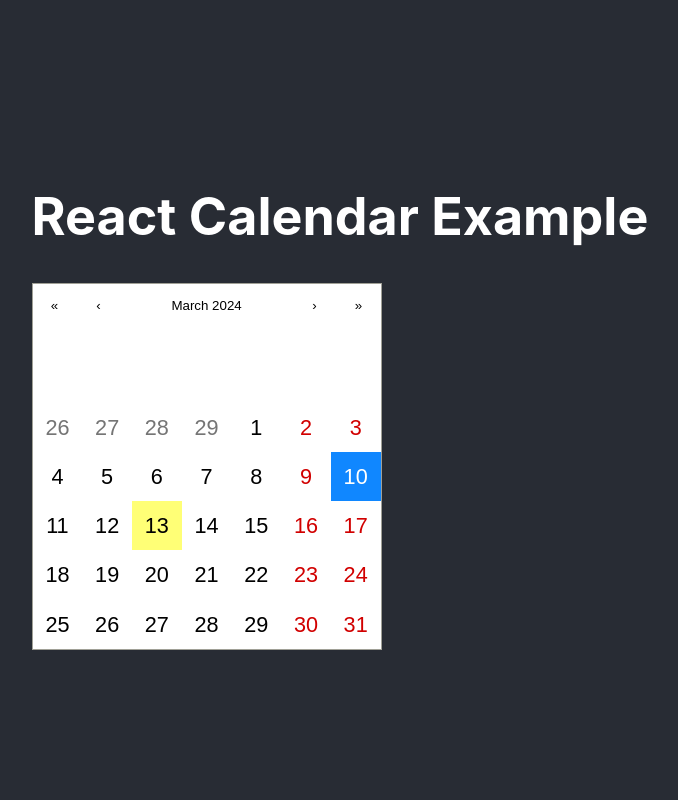
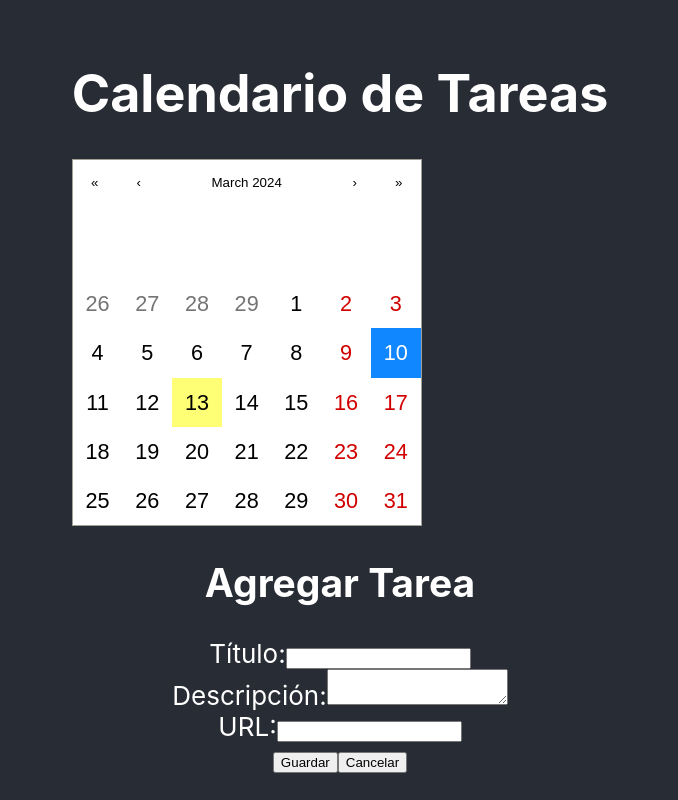
Before and after one commit to FelixMH/react-calendar-challenge, a React (Create React App) app: page / in a window 1280 px wide. Both pictures are taken after a click on the button "10". Shown: the whole page, without its empty margins (300-978 px from the left). Built offline with nearby package versions, Linux system fonts and the light colour scheme.

Commit message:
Modal y formulario

```diff
--- /dev/null
+++ b/src/components/FormularioTarea.js
@@ -0,0 +1,44 @@
+import React, { useState } from 'react';
+
+function FormularioTarea({ onAddTask, onCancel }) {
+  const [title, setTitle] = useState('');
+  const [description, setDescription] = useState('');
+  const [url, setUrl] = useState('');
+
+  const handleSubmit = e => {
+    e.preventDefault();
+    if (!title.trim()) return;
+    onAddTask(title, description, url);
+    setTitle('');
+    setDescription('');
+    setUrl('');
+  };
+
+
+
+  return (
+    <div className="formulario-tarea">
+      <h2>Agregar Tarea</h2>
+      <form onSubmit={handleSubmit}>
+        <div className="form-group">
+          <label>Título:</label>
+          <input type="text" value={title} onChange={e => setTitle(e.target.value)} />
+        </div>
+        <div className="form-group">
+          <label>Descripción:</label>
+          <textarea value={description} onChange={e => setDescription(e.target.value)} />
+        </div>
+        <div className="form-group">
+          <label>URL:</label>
+          <input type="text" value={url} onChange={e => setUrl(e.target.value)} />
+        </div>
+        <div className="form-buttons">
+          <button type="submit">Guardar</button>
+          <button type="button" onClick={onCancel}>Cancelar</button>
+        </div>
+      </form>
+    </div>
+  );
+}
+
+export default FormularioTarea;
--- /dev/null
+++ b/src/components/ModalTarea.js
@@ -0,0 +1,21 @@
+import React from 'react';
+
+function ModalTarea({ task, onClose }) {
+  const { title, description, url } = task;
+
+  return (
+    <div className="modal">
+      <div className="modal-content">
+        <span className="close" onClick={onClose}>&times;</span>
+        <h2>{title}</h2>
+        <p>{description}</p>
+        {url && (
+          <a href={url} target="_blank" rel="noopener noreferrer">Ir al enlace</a>
+        )}
+        <button onClick={onClose}>Cerrar</button>
+      </div>
+    </div>
+  );
+}
+
+export default ModalTarea;
--- a/src/components/Tasks.js
+++ b/src/components/Tasks.js
@@ -1,23 +1,44 @@
 import React, { useState } from 'react';
 import Calendar from 'react-calendar';
-import 'react-calendar/dist/Calendar.css'; // Asegúrese de importar el archivo CSS también
+import FormularioTarea from './FormularioTarea';
+import ModalTarea from './ModalTarea';
+import 'react-calendar/dist/Calendar.css'; // Asegúrate de importar el archivo CSS también
 
-function App() {
-  const [date, setDate] = useState(new Date());
+function Tasks() {
+  const [selectedDate, setSelectedDate] = useState(new Date());
+  const [showForm, setShowForm] = useState(false);
+  const [tasks, setTasks] = useState([]);
+  const [selectedTask, setSelectedTask] = useState(null);
 
-  const onChange = date => {
-    setDate(date);
+  const handleDateChange = date => {
+    setSelectedDate(date);
+    setShowForm(true);
+  };
+
+  const handleAddTask = (title, description, url) => {
+    const newTask = { title, description, url, date: selectedDate };
+    setTasks([...tasks, newTask]);
+    setShowForm(false);
+  };
+
+  const handleTaskClick = task => {
+    setSelectedTask(task);
+  };
+
+  const handleModalClose = () => {
+    setSelectedTask(null);
   };
 
   return (
-    <div className="App">
-      <h1>React Calendar Example</h1>
-      <Calendar
-        onChange={onChange}
-        value={date}
-      />
+    <div className="Tasks">
+      <h1>Calendario de Tareas</h1>
+      <Calendar onChange={handleDateChange} value={selectedDate} />
+      {showForm && (
+        <FormularioTarea onAddTask={handleAddTask} onCancel={() => setShowForm(false)} />
+      )}
+      {selectedTask && <ModalTarea task={selectedTask} onClose={handleModalClose} />}
     </div>
   );
 }
 
-export default App;
+export default Tasks;
```
